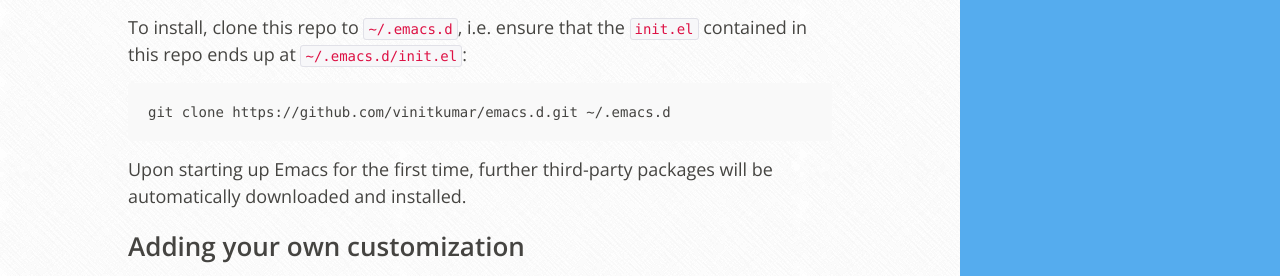
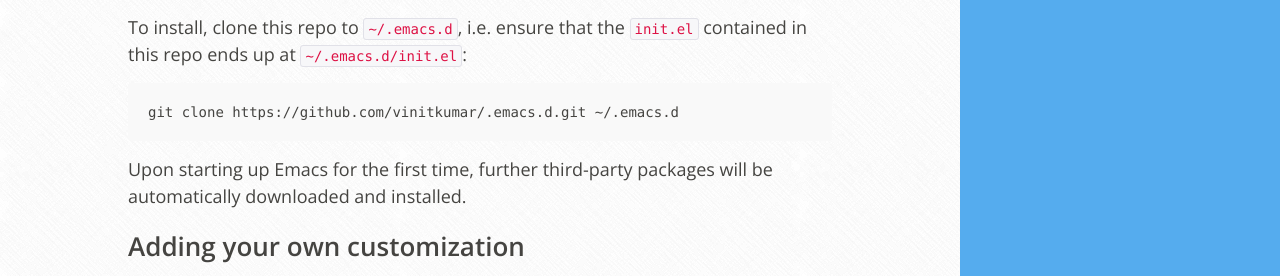
Before and after one commit to vinitkumar/vinitkumar.github.com, a Jekyll site: the page built from _posts/2014-05-04-Setting-Up-Emacs-For-Development.md, in a window 1280 px wide and 900 px high, scrolled down 1272 px. Shown: the part 156-432 px from the top of the window. Built offline with Jekyll 4.4.1, drawn with Linux system fonts in a browser that asks for light colours; Markdown is read by kramdown in place of the engine named in the settings.

Commit message:
fix typo

````diff
--- a/_posts/2014-05-04-Setting-Up-Emacs-For-Development.md
+++ b/_posts/2014-05-04-Setting-Up-Emacs-For-Development.md
@@ -51,7 +51,7 @@ To install, clone this repo to `~/.emacs.d`, i.e. ensure that the
 `init.el` contained in this repo ends up at `~/.emacs.d/init.el`:
 
 ```
-git clone https://github.com/vinitkumar/emacs.d.git ~/.emacs.d
+git clone https://github.com/vinitkumar/.emacs.d.git ~/.emacs.d
 ```
 
 Upon starting up Emacs for the first time, further third-party
````
